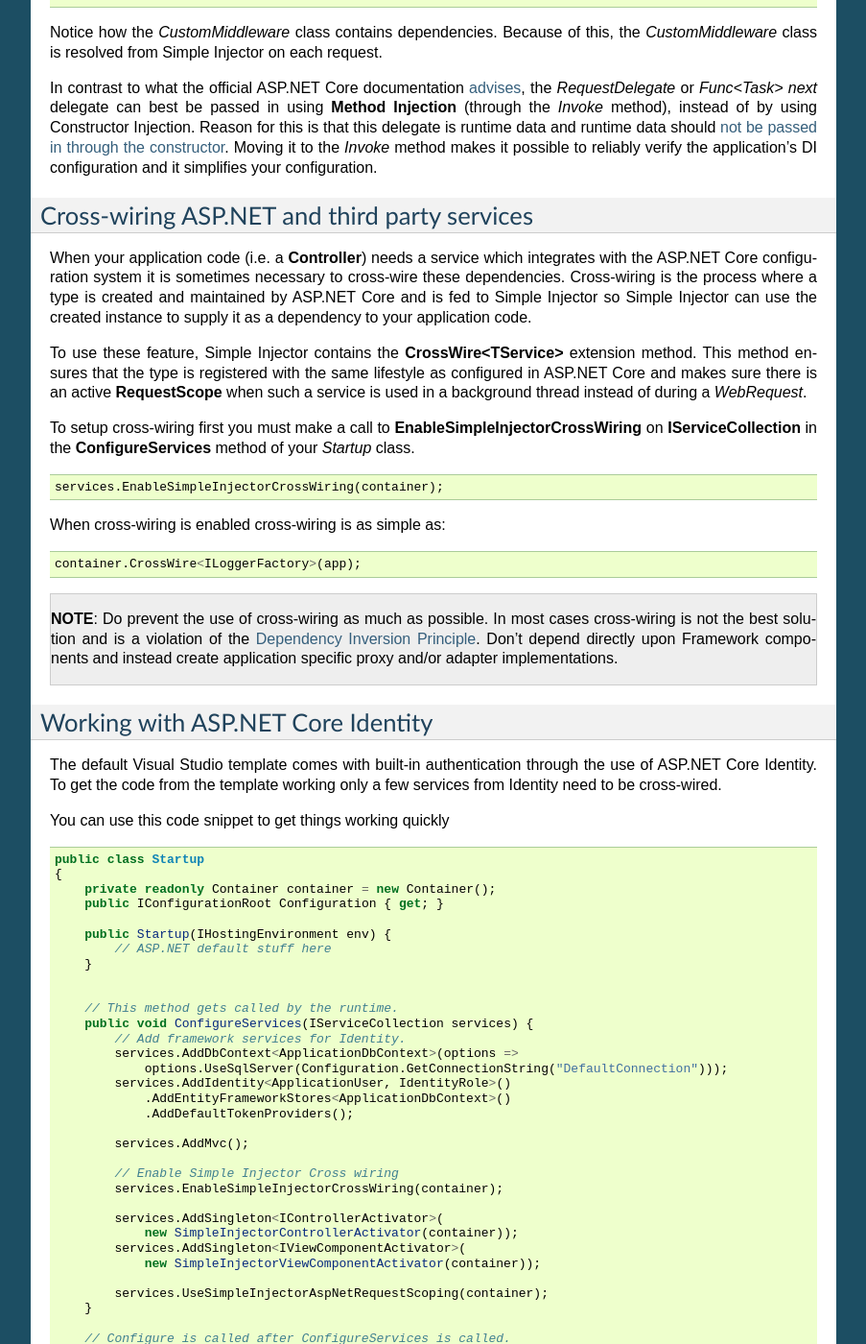
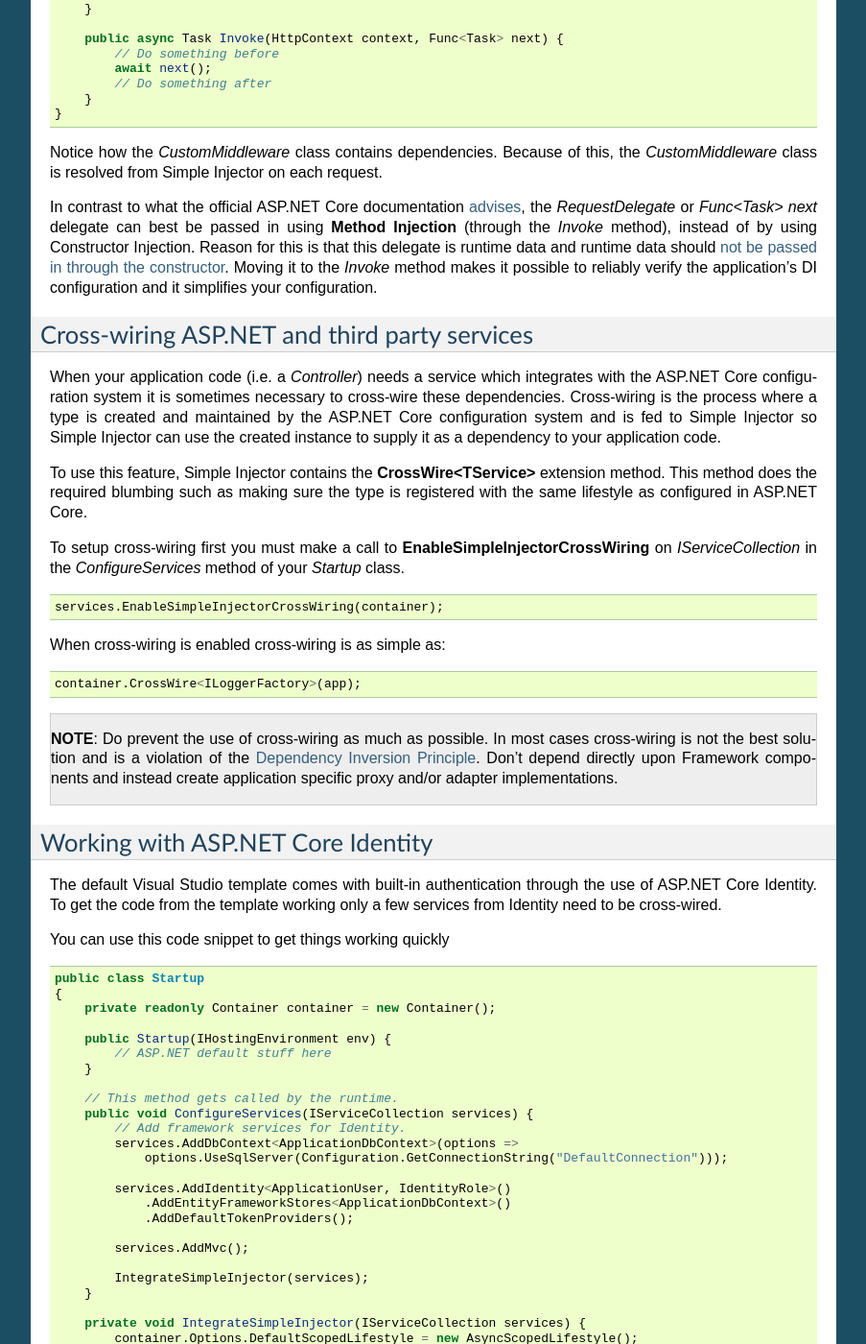
Before and after one commit to simpleinjector/Documentation, a Sphinx documentation site: the page built from source/aspnetintegration.rst, in a window 1280 px wide and 1400 px high, scrolled down 1752 px. Shown: the whole window at 96% size, without its empty margins (198-1101 px from the left). Built offline with Sphinx 7.4.7, drawn with Linux system fonts in a browser that asks for light colours; some of the changed text lies outside the part shown.

Commit message:
Small fixes to aspnetintegration page.

```diff
--- a/source/aspnetintegration.rst
+++ b/source/aspnetintegration.rst
@@ -34,11 +35,20 @@ The following code snippet shows how to use the integration package to apply Sim
             // ASP.NET default stuff here
             services.AddMvc();
 
+            IntegrateSimpleInjector(services);
+        }
+
+        private void IntegrateSimpleInjector(IServiceCollection services) {
+            container.Options.DefaultScopedLifestyle = new AsyncScopedLifestyle();
+
+            services.AddSingleton<IHttpContextAccessor, HttpContextAccessor>();
+
             services.AddSingleton<IControllerActivator>(
                 new SimpleInjectorControllerActivator(container));
             services.AddSingleton<IViewComponentActivator>(
                 new SimpleInjectorViewComponentActivator(container));
 
+            services.EnableSimpleInjectorCrossWiring(container);
             services.UseSimpleInjectorAspNetRequestScoping(container);
         }
 
@@ -49,13 +59,13 @@ The following code snippet shows how to use the integration package to apply Sim
             InitializeContainer(app);
 
             container.Register<CustomMiddleware1>();
-			container.Register<CustomMiddleware2>();
+            container.Register<CustomMiddleware2>();
 
             container.Verify();
 
             // Add custom middleware
             app.Use((c, next) => container.GetInstance<CustomMiddleware1>().Invoke(c, next));
-			app.Use((c, next) => container.GetInstance<CustomMiddleware2>().Invoke(c, next));
+            app.Use((c, next) => container.GetInstance<CustomMiddleware2>().Invoke(c, next));
 
             // ASP.NET default stuff here
             app.UseMvc(routes =>
@@ -112,14 +122,16 @@ Notice how the `CustomMiddleware` class contains dependencies. Because of this,
 
 In contrast to what the official ASP.NET Core documentation `advises <https://docs.microsoft.com/en-us/aspnet/core/fundamentals/middleware#writing-middleware>`_, the `RequestDelegate` or `Func<Task> next` delegate can best be passed in using **Method Injection** (through the `Invoke` method), instead of by using Constructor Injection. Reason for this is that this delegate is runtime data and runtime data should `not be passed in through the constructor <https://www.cuttingedge.it/blogs/steven/pivot/entry.php?id=99>`_. Moving it to the `Invoke` method makes it possible to reliably verify the application's DI configuration and it simplifies your configuration.
 
+.. _cross-wiring:
+
 Cross-wiring ASP.NET and third party services
 =============================================
 
-When your application code (i.e. a **Controller**) needs a service which integrates with the ASP.NET Core configuration system it is sometimes necessary to cross-wire these dependencies. Cross-wiring is the process where a type is created and maintained by ASP.NET Core and is fed to Simple Injector so Simple Injector can use the created instance to supply it as a dependency to your application code.
+When your application code (i.e. a `Controller`) needs a service which integrates with the ASP.NET Core configuration system it is sometimes necessary to cross-wire these dependencies. Cross-wiring is the process where a type is created and maintained by the ASP.NET Core configuration system and is fed to Simple Injector so Simple Injector can use the created instance to supply it as a dependency to your application code.
 
-To use these feature, Simple Injector contains the **CrossWire<TService>** extension method. This method ensures that the type is registered with the same lifestyle as configured in ASP.NET Core and makes sure there is an active **RequestScope** when such a service is used in a background thread instead of during a `WebRequest`.
+To use this feature, Simple Injector contains the **CrossWire<TService>** extension method. This method does the required blumbing such as making sure the type is registered with the same lifestyle as configured in ASP.NET Core.
 
-To setup cross-wiring first you must make a call to **EnableSimpleInjectorCrossWiring** on **IServiceCollection** in the **ConfigureServices** method of your `Startup` class.
+To setup cross-wiring first you must make a call to **EnableSimpleInjectorCrossWiring** on `IServiceCollection` in the `ConfigureServices` method of your `Startup` class.
 
 .. code-block:: c#
 
@@ -147,38 +161,44 @@ You can use this code snippet to get things working quickly
     public class Startup
     {
         private readonly Container container = new Container();
-        public IConfigurationRoot Configuration { get; }
 
         public Startup(IHostingEnvironment env) {
             // ASP.NET default stuff here
         }
-
 
         // This method gets called by the runtime.
         public void ConfigureServices(IServiceCollection services) {
             // Add framework services for Identity.
             services.AddDbContext<ApplicationDbContext>(options =>
                 options.UseSqlServer(Configuration.GetConnectionString("DefaultConnection")));
+
             services.AddIdentity<ApplicationUser, IdentityRole>()
                 .AddEntityFrameworkStores<ApplicationDbContext>()
                 .AddDefaultTokenProviders();
 
             services.AddMvc();
 
-            // Enable Simple Injector Cross wiring
-            services.EnableSimpleInjectorCrossWiring(container);
+            IntegrateSimpleInjector(services);
+        }
+
+        private void IntegrateSimpleInjector(IServiceCollection services) {
+            container.Options.DefaultScopedLifestyle = new AsyncScopedLifestyle();
+
+            services.AddSingleton<IHttpContextAccessor, HttpContextAccessor>();
 
             services.AddSingleton<IControllerActivator>(
                 new SimpleInjectorControllerActivator(container));
             services.AddSingleton<IViewComponentActivator>(
                 new SimpleInjectorViewComponentActivator(container));
 
+            services.EnableSimpleInjectorCrossWiring(container);
             services.UseSimpleInjectorAspNetRequestScoping(container);
         }
 
         // Configure is called after ConfigureServices is called.
-        public void Configure(IApplicationBuilder app,
-                IHostingEnvironment env, ILoggerFactory loggerFactory) {
+        public void Configure(IApplicationBuilder app, IHostingEnvironment env,
+            ILoggerFactory loggerFactory) {
+
             InitializeContainer(app);
 
             container.Verify();
@@ -241,4 +262,9 @@ Once you have a correctly read and verified configuration object, registration o
 
     // Verify mailSettings here (if required)
 
+    // Supply mailSettings as constructor argument to a type that requires it,
     container.Register<IMessageSender>(() => new MailMessageSender(mailSettings));
+
+    // or register MailSettings as singleton in the container.
+    container.RegisterSingleton<MyMailSettings>(mailSettings);
+    container.Register<IMessageSender, MailMessageSender>();
```
Also changed, not shown: other parts of source/aspnetintegration.rst (+11 -7 lines).
